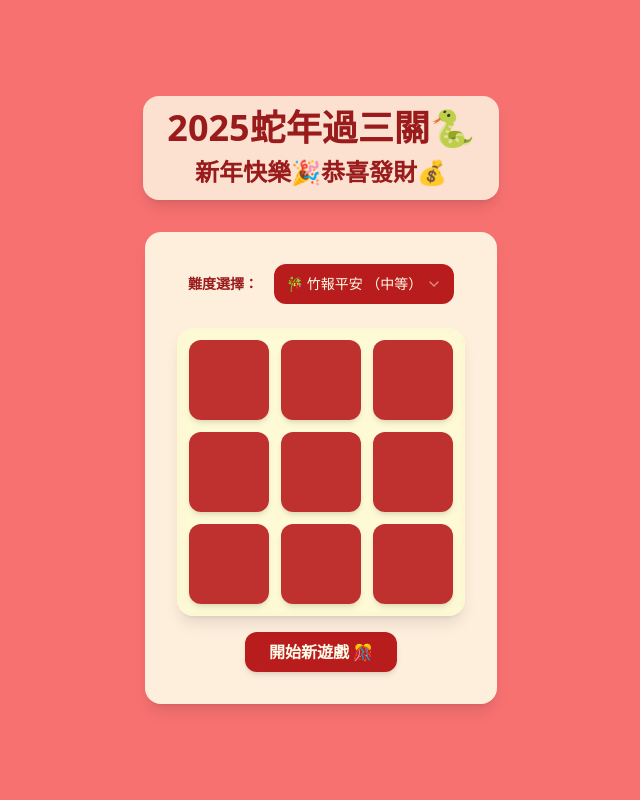
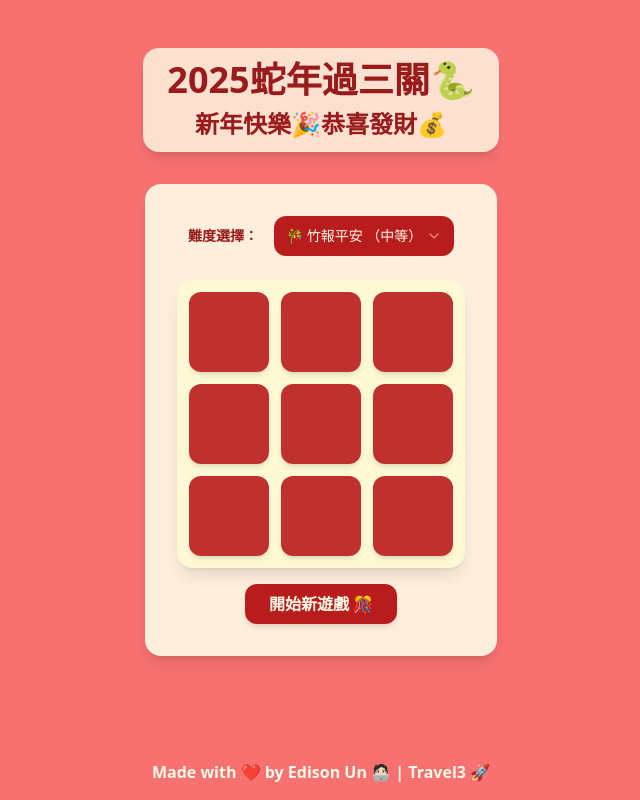
Before and after one commit to Chonwai/2025-LunarNewYear-Game, a Next.js app: page / in a window 1280 px wide. Shown: the whole page, without its empty margins (319-959 px from the left). Built offline with nearby package versions, Linux system fonts and the light colour scheme.

Commit message:
Enhance: Remove license section from README.md and add footer with author and project links in Home component

```diff
--- a/app/page.tsx
+++ b/app/page.tsx
@@ -2,14 +2,36 @@ import TicTacToe from "./components/TicTacToe"
 
 export default function Home() {
   return (
-    <main className="flex min-h-screen flex-col items-center justify-center bg-red-400 bg-cover bg-center bg-no-repeat">
-      <div className="mx-auto flex w-full max-w-4xl flex-col items-center">
+    <main className="flex min-h-screen flex-col items-center justify-between bg-red-400 bg-cover bg-center bg-no-repeat">
+      <div className="mx-auto flex w-full max-w-4xl flex-1 flex-col items-center py-12">
         <h1 className="mb-8 rounded-2xl bg-yellow-50/80 px-6 py-3 text-center text-4xl font-bold text-red-800 shadow-lg">
           2025蛇年過三關🐍
           <span className="mt-2 block text-2xl">新年快樂🎉恭喜發財💰</span>
         </h1>
         <TicTacToe />
       </div>
+      <footer className="w-full py-4 text-center font-semibold text-yellow-50">
+        <p>
+          Made with ❤️ by{" "}
+          <a
+            href="https://github.com/Chonwai"
+            target="_blank"
+            rel="noopener noreferrer"
+            className="transition-colors duration-300 hover:text-yellow-200"
+          >
+            Edison Un 🧑🏻‍💻
+          </a>{" "}
+          |{" "}
+          <a
+            href="https://business.travel3exp.xyz/"
+            target="_blank"
+            rel="noopener noreferrer"
+            className="transition-colors duration-300 hover:text-yellow-200"
+          >
+            Travel3 🚀
+          </a>
+        </p>
+      </footer>
     </main>
   )
 }
```
Also changed, not shown: 1 other file (tests, documents, lock files or other folders).
